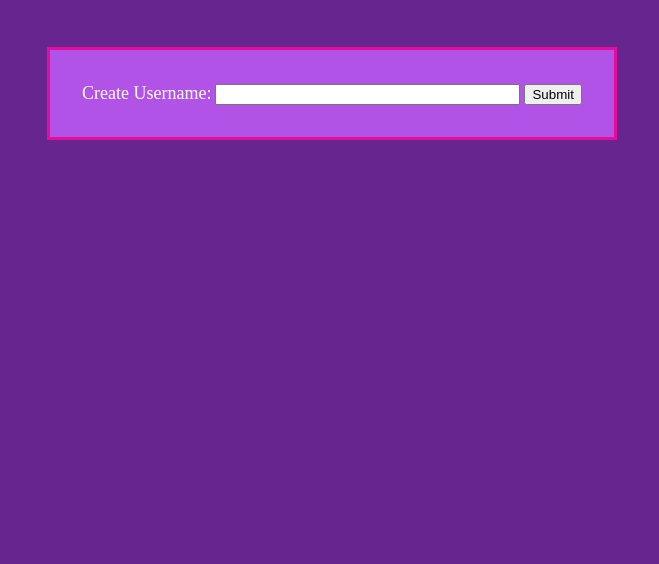
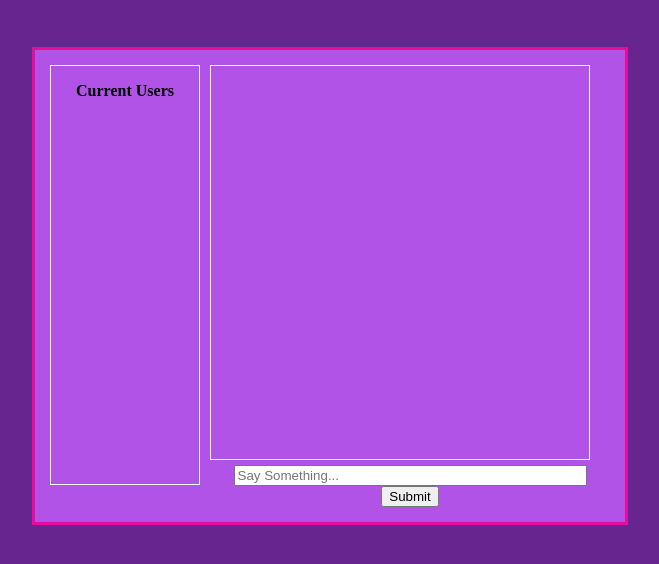
Before and after one commit to ejhessing/chatApp, a website: page index.html in a window 1280 px wide. Shown: the part 78-642 px from the top of the page, without its empty margins (308-967 px from the left). Drawn offline with Linux system fonts and the light colour scheme.

Commit message:
Added Style to mainContainer

```diff
--- a/index.html
+++ b/index.html
@@ -19,17 +19,20 @@
       </div>
 
       <div id="mainContainer">
+         <div id="userWrapper">
+            <p>Current Users</p>
+            <div id="users"></div>
+         </div>
+
          <div id="chatWrapper">
             <div id="chatWindow"></div>
             <form id="messageForm">
-               <input type="text" size="35" id="message" placeholder="Say Something...">
+               <input type="text" size="41" id="message" placeholder="Say Something...">
                <input type="submit" value="Submit">
             </form>
          </div>
 
-         <div id="userWrapper">
-            <div id="users"></div>
-         </div>
+
       </div>
 
    </div>
--- a/style.css
+++ b/style.css
@@ -26,6 +26,7 @@ h1 {
 }
 
 #userContainer {
+  display:none;
   margin: 50px 15px;
   padding: 15px;
   border: 3px solid #E80C9D;
@@ -34,9 +35,7 @@ h1 {
 
 }
 
-#mainContainer {
-  display:none;
-}
+
 
 
 #userContainer p {
@@ -48,3 +47,49 @@ h1 {
   text-align: center;
   display: inline-block;
 }
+
+
+#mainContainer {
+  margin: 50px 0;
+  padding: 15px;
+  border: 3px solid #E80C9D;
+  background: #B253E8;
+  text-align: center;
+  float:left;
+
+}
+
+#chatWindow {
+  min-height: 395px;
+  min-width: 380px;
+  border: 1px white solid;
+  display: inline-block;
+    float:left;
+
+}
+
+#userWrapper {
+  min-width: 150px;
+  min-height: 420px;
+  border: 1px white solid;
+  display: inline-block;
+  float:left;
+  margin-right:10px;
+}
+
+#messageForm {
+  display: inline-block;
+  float:left;
+  margin-top: 5px;
+}
+
+#chatWrapper {
+  display: inline-block;
+  max-width: 400px;
+  float:left;
+}
+
+#userWrapper p {
+  font-weight: bold;
+  color:black;
+}
```
